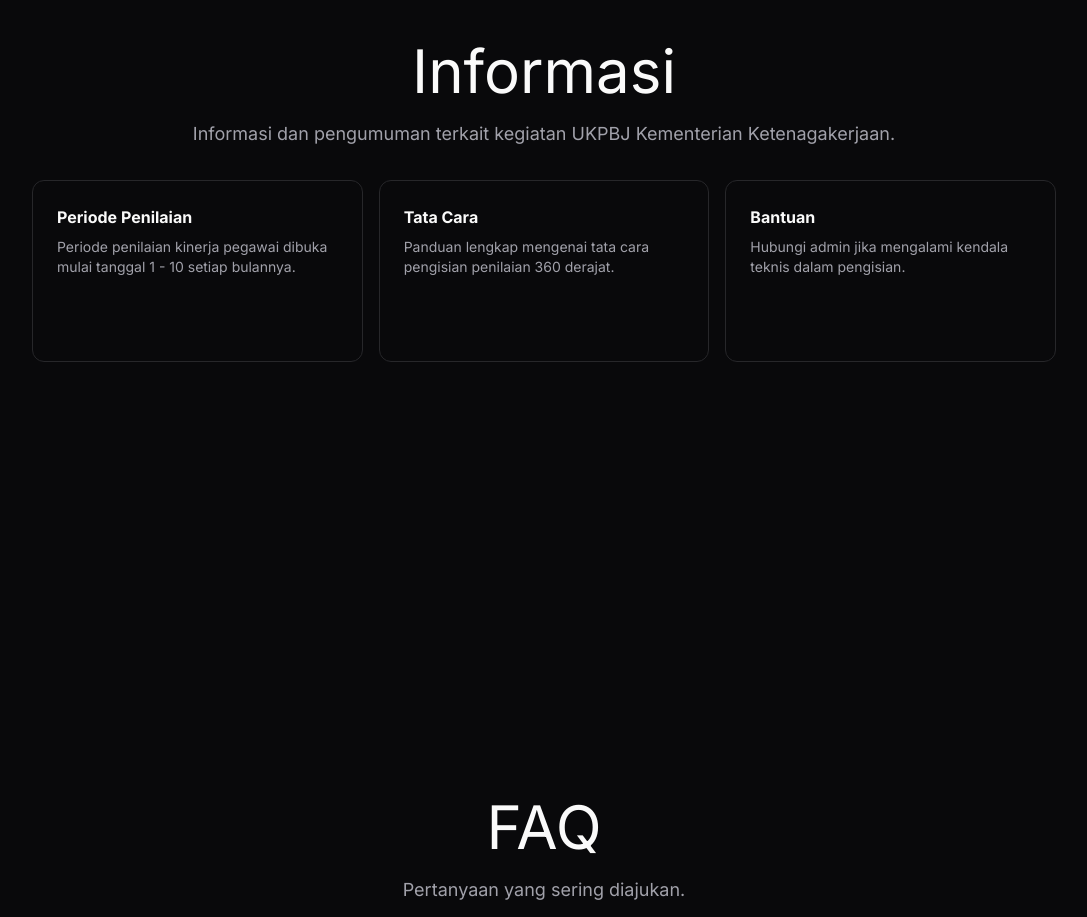
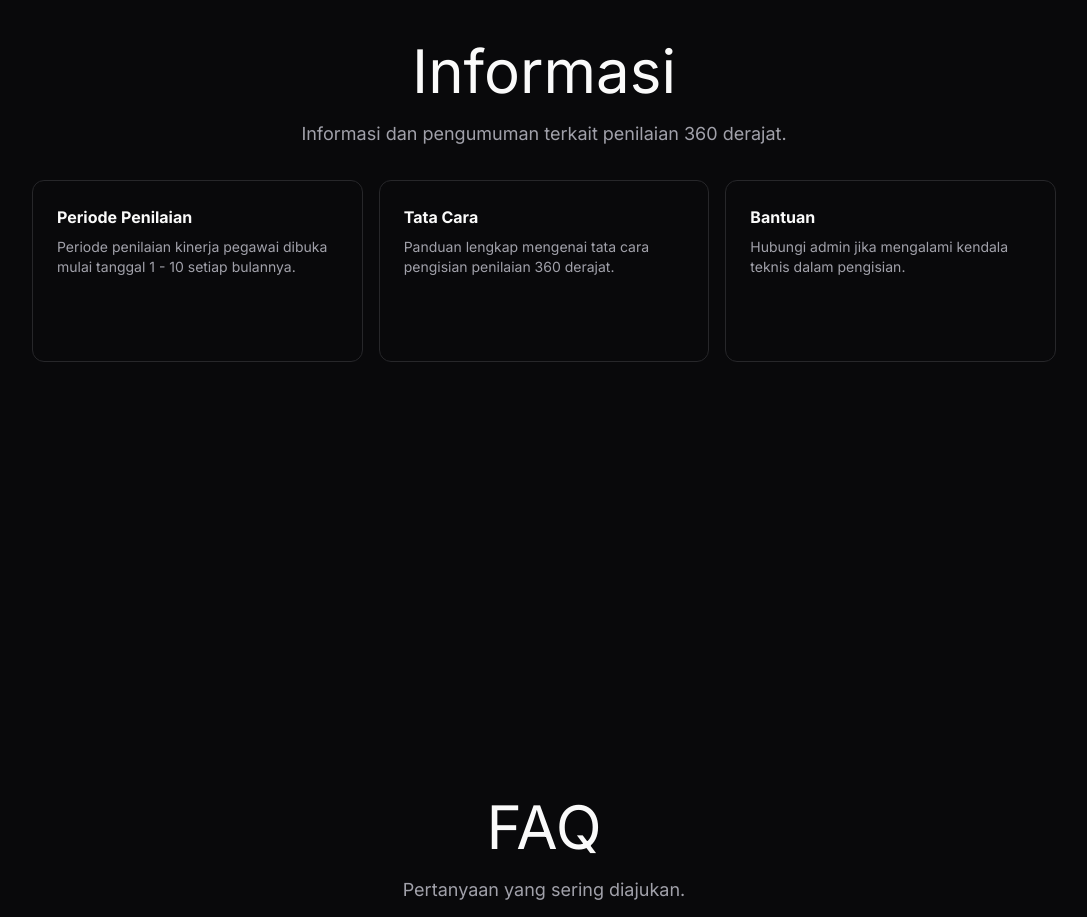
Before and after one commit to Aldbow/Penilaian360, a Next.js app: page / in a window 1280 px wide. Shown: the part 1000-1917 px from the top of the page, without its empty margins (96-1183 px from the left). Built offline with nearby package versions, Linux system fonts and the light colour scheme.

Commit message:
edit information section

```diff
--- a/app/(marketing)/page.tsx
+++ b/app/(marketing)/page.tsx
@@ -24,7 +24,7 @@ export default function IndexPage() {
               Informasi
             </h2>
             <p className="max-w-[85%] leading-normal text-muted-foreground sm:text-lg sm:leading-7">
-              Informasi dan pengumuman terkait kegiatan UKPBJ Kementerian Ketenagakerjaan.
+              Informasi dan pengumuman terkait penilaian 360 derajat.
             </p>
           </div>
         </ScrollReveal>
```
